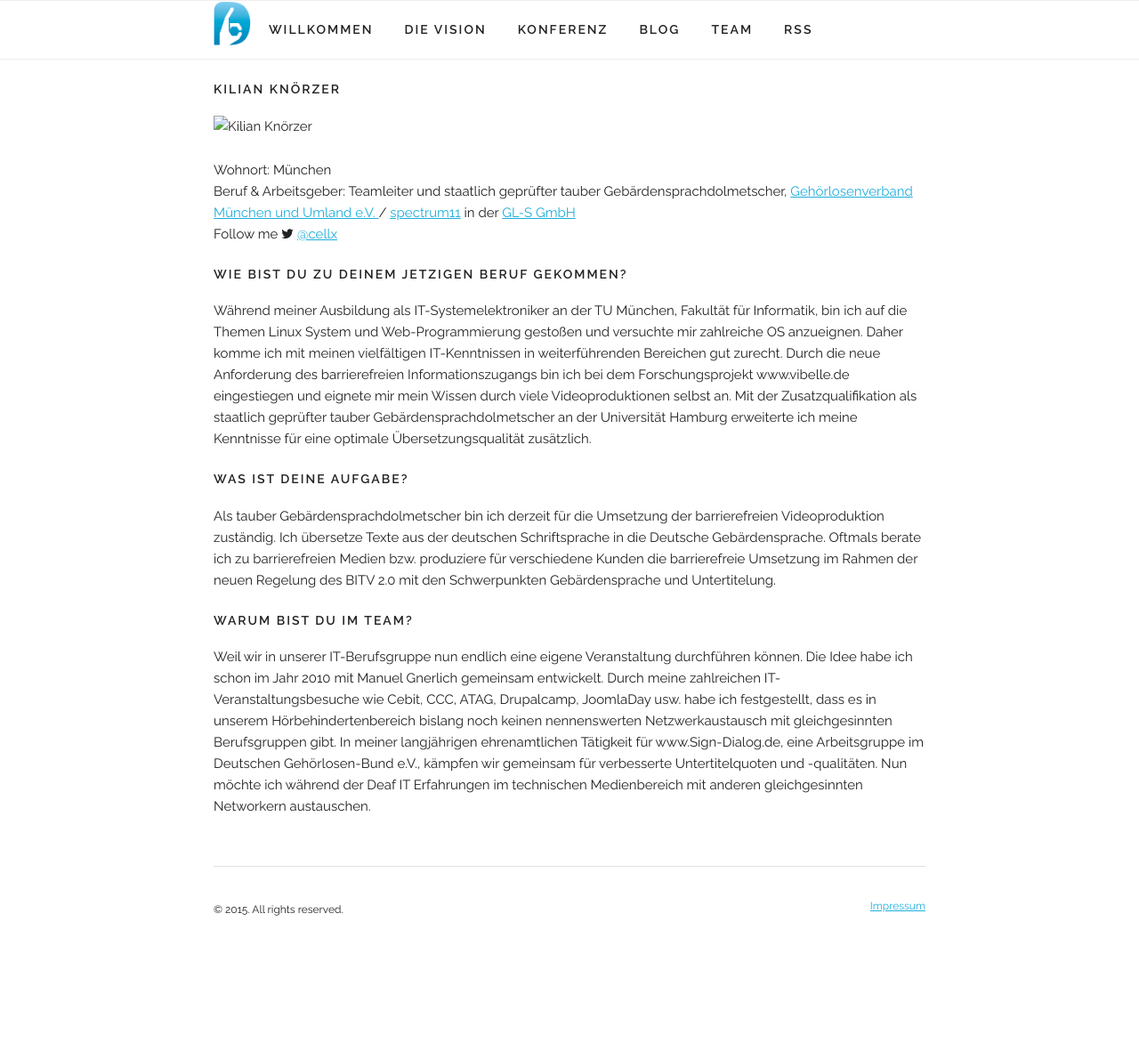
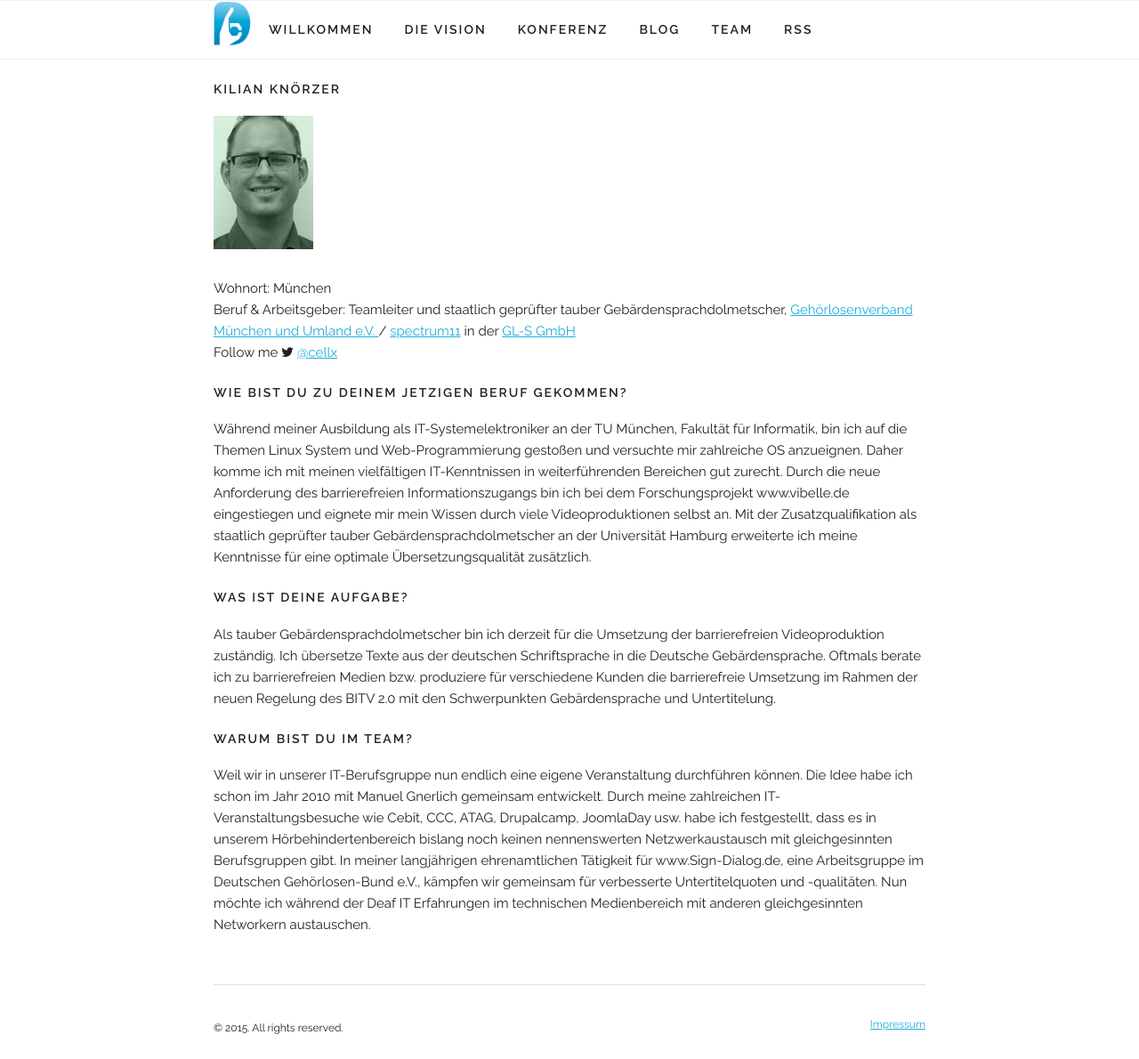
Before and after one commit to NickelPic/deafit.github.io, a Jekyll site: the page built from team/kilian-knoerzer.md, in a window 1280 px wide and 1190 px high. Shown: the whole window at 89% size. Built offline with Jekyll 4.4.1, drawn with Linux system fonts in a browser that asks for light colours; nearby versions of some CDN libraries.

Commit message:
Update Kilian image - right path

```diff
--- a/team/kilian-knoerzer.md
+++ b/team/kilian-knoerzer.md
@@ -3,7 +3,7 @@ layout: page
 title: Kilian Knörzer
 ---
 
-![Kilian Knörzer](../public/images/kikn_small.jpg "Kilian Knörzer")
+![Kilian Knörzer](/public/images/kikn_small.jpg "Kilian Knörzer")
 
 Wohnort: München
 Beruf & Arbeitsgeber: Teamleiter und staatlich geprüfter tauber Gebärdensprachdolmetscher, [Gehörlosenverband München und Umland e.V. ](http://www.gmu.de "gmu.de") / [spectrum11](http://www.spectrum11.de "spectrum11.de") in der [GL-S GmbH](http://www.gl-s.de "gl-s.de")<br>
```
